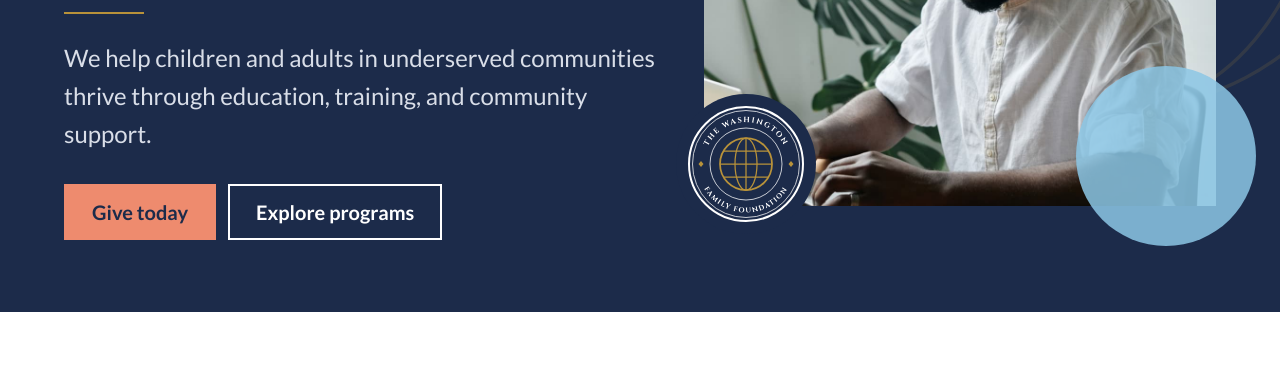
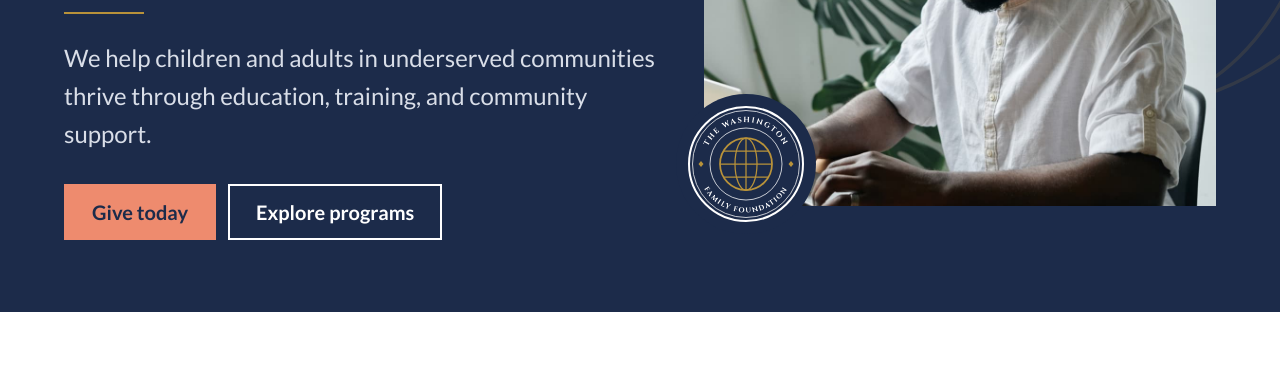
Before and after one commit to Wash81/TWFF, an Astro site: page / in a window 1280 px wide. Shown: the part 392-773 px from the top of the page. Built offline with nearby package versions, Linux system fonts and the light colour scheme; Astro itself is replaced by a stand-in of ours.

Commit message:
Remove decorative sky-blue circle from home hero photo
Co-Authored-By: Claude Opus 5.5 <noreply@anthropic.com>
Claude-Session: https://claude.ai/code/session_01He7VtZoHb3oaxygMcA599D

```diff
--- a/src/components/sections/heros/HomeHeroSection.astro
+++ b/src/components/sections/heros/HomeHeroSection.astro
@@ -30,7 +30,6 @@ import SealMark from '../../SealMark.astro';
 				src="/assets/images/landing-1/landing-sticky.jpg"
 				alt="An adult working on a laptop at a desk"
 			/>
-			<span class="hero__dot" aria-hidden="true"></span>
 			<span class="hero__seal"><SealMark ink="#FFFFFF" accent="#B8923A" size={120} decorative /></span>
 		</div>
 	</div>
@@ -67,16 +66,6 @@ import SealMark from '../../SealMark.astro';
 	.hero__btns { display: flex; flex-wrap: wrap; gap: 12px; margin-top: 1.5rem; }
 	.hero__media { flex: 1 1 360px; position: relative; min-width: 0; }
 	.hero__media img { display: block; width: 100%; height: 400px; object-fit: cover; }
-	.hero__dot {
-		position: absolute;
-		right: -40px;
-		bottom: -40px;
-		width: 180px;
-		height: 180px;
-		border-radius: 50%;
-		background: var(--brand-sky);
-		opacity: 0.85;
-	}
 	.hero__seal {
 		position: absolute;
 		left: -28px;
```
